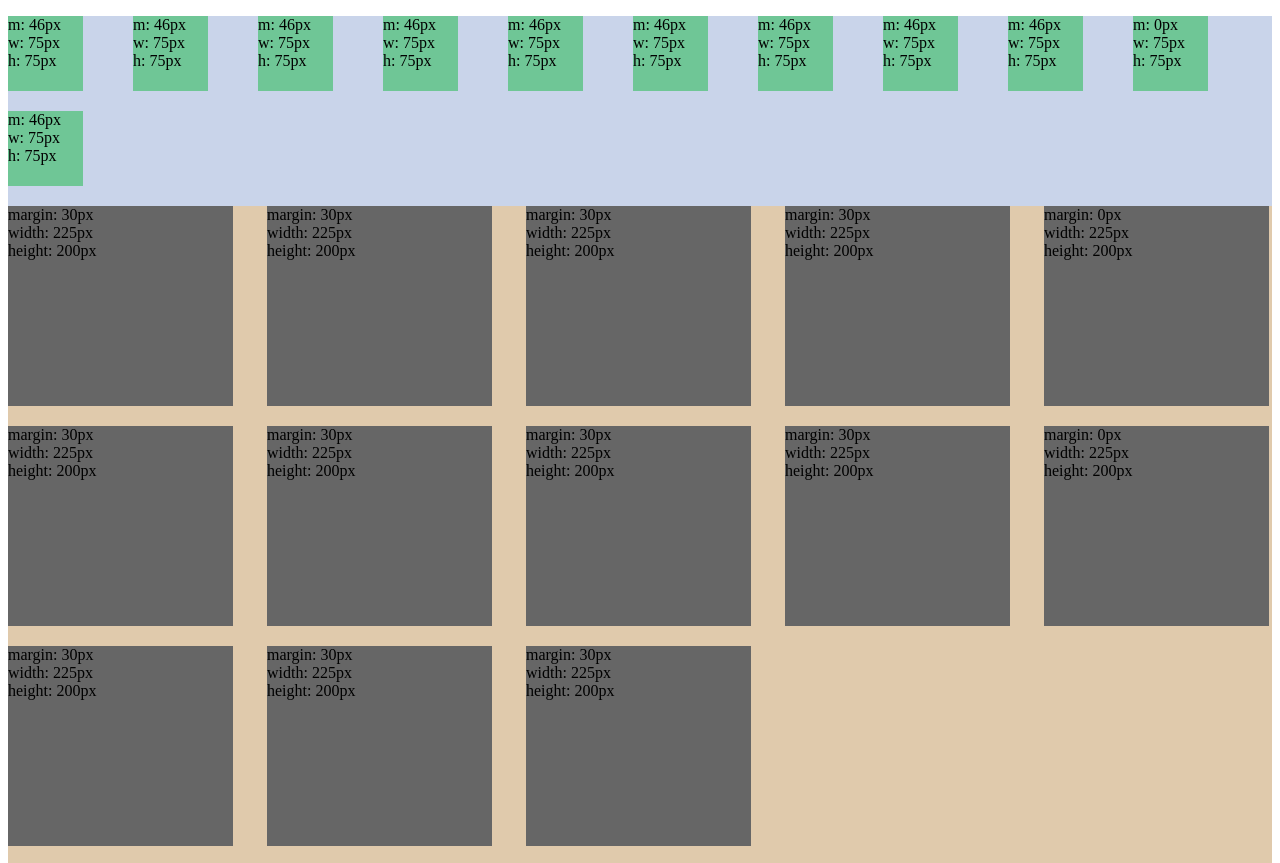
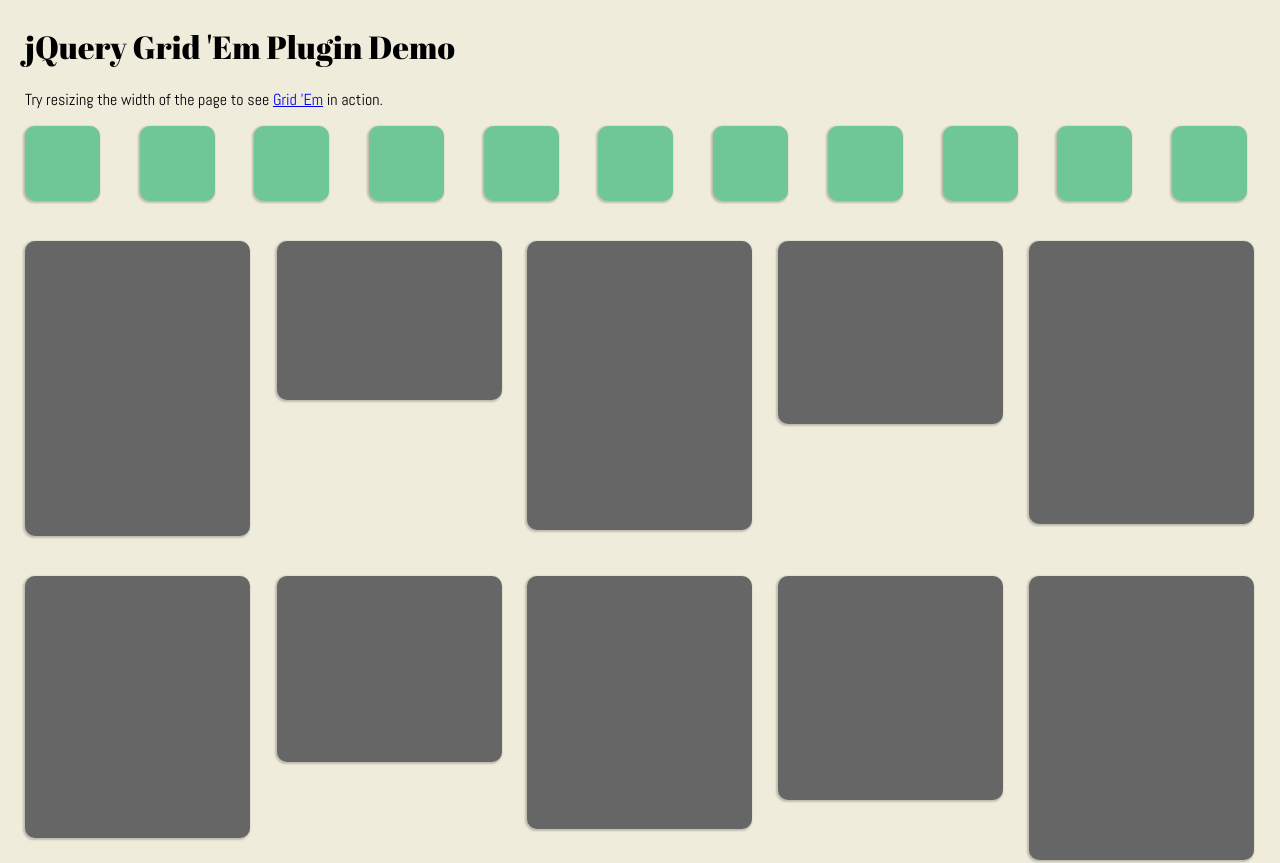
Before and after one commit to streamwave/gridem, a plain HTML site: page demo.html in a window 1280 px wide. Shown: the top 863 px of the page. Drawn offline with nearby package versions, Linux system fonts and the light colour scheme.

Commit message:
Final mods to demo and doc files.

```diff
--- /dev/null
+++ b/demo.css
@@ -0,0 +1,47 @@
+@import url(http://fonts.googleapis.com/css?family=Abel);
+@import url(http://fonts.googleapis.com/css?family=Abril+Fatface);
+
+body {
+  background-color: #EFECDC;
+  font-family: 'Abel',sans-serif;
+  margin: 25px;
+}
+
+h1 {
+  font-family: 'Abril Fatface', cursive;
+  font-weight: normal;
+}
+
+.small-grid,
+.item-grid {
+  width: 100%;
+  padding: 0;
+  margin: 0;
+
+}
+
+.small-grid li,
+.item-grid li {
+  -moz-border-radius: 10px;
+  -webkit-border-radius: 10px;
+  border-radius: 10px;
+  -moz-box-shadow: -1px 1px 2px 1px rgba(0, 0, 0, 0.2);
+  -webkit-box-shadow: -1px 1px 2px 1px rgba(0, 0, 0, 0.2);
+  box-shadow: -1px 1px 2px 1px rgba(0, 0, 0, 0.2);
+  background-color: #666;
+  height: 200px;
+  width: 225px;
+  list-style-type: none;
+  margin: 0 20px 40px 0;
+  padding: 0;
+  display: inline-block;
+  *display: inline;
+  zoom: 1;
+  vertical-align: top;
+}
+
+.small-grid li {
+  background-color: #6FC696;
+  width: 75px;
+  height: 75px;
+}
--- a/demo.html
+++ b/demo.html
@@ -1,104 +1,14 @@
 <!DOCTYPE html>
 <html>
   <head>
-    <meta charset="UTF-8">
-    <meta http-equiv="X-UA-Compatible" content="IE=edge,chrome=1">
-    <meta name="viewport" content="width=device-width, initial-scale=1.0, maximum-scale=1.0, user-scalable=0">
-    <style type="text/css">
-      .small-grid,
-      .item-grid {
-        background-color: #E0CAAC;
-        width: 100%;
-        padding: 0;
-        margin: 0;
-
-      }
-
-      .small-grid li,
-      .item-grid li,
-      .item-grid div {
-        background-color: #666;
-        height: 200px;
-        width: 225px;
-        list-style-type: none;
-        margin: 0 20px 20px 0;
-        padding: 0;
-        display: inline-block;
-        *display: inline;
-        zoom: 1;
-        vertical-align: top;
-      }
-
-      .small-grid { background-color: #C9D4EA; }
-      .small-grid li {
-        background-color: #6FC696;
-        width: 75px;
-        height: 75px;
-      }
-
-      @media only screen and (max-width: 768px) { .item-grid { width: 100%; } }
-
-    </style>
-    <!-- <script src="/jquery-1.9.1.js"></script> -->
-    <script src="http://code.jquery.com/jquery-1.5.min.js"></script>
-    <script src="gridem.js"></script>
-
-    <script>
-    <!--
-      $(document).ready(function() {
-        //randSize('width', 100, 200);
-        //randSize('height', 100, 200);
-        $(window).load(function() {
-          $('.empty-grid').each(function() {
-            $(this).gridEm();
-          });
-
-          $('.item-grid').each(function() {
-            $(this).gridEm( { minMargin: 25 });
-          });
-
-          $('.small-grid').each(function() {
-            $(this).gridEm( { minMargin: 50, maxMargin: 50 });
-          });
-          showInfo();
-        });
-        $(window).resize( function () {
-          $('.item-grid').each( function() {
-            $(this).gridEm( { minMargin: 25 } );
-          });
-          $('.small-grid').each(function() {
-            $(this).gridEm( { minMargin: 50, maxMargin: 50 });
-          });
-          showInfo();
-        });
-
-        // Randomizes sizes of element
-        function randSize( direction, minSize, maxSize ) {
-          $('.item-grid').children().each(function() {
-            newSize = Math.floor(Math.random()*maxSize+minSize);
-            $(this).css(direction, newSize + 'px');
-          });
-        }
-
-        // Show grid item info
-        function showInfo() {
-          $('.item-grid').children().each(function() {
-            $(this).html("margin: " + $(this).css('margin-right') + "<br />");
-            $(this).append("width: " + $(this).css('width') + "<br />");
-            $(this).append("height: " + $(this).css('height') + "<br />");
-          });
-          $('.small-grid').children().each(function() {
-            $(this).html("m: " + $(this).css('margin-right') + "<br />");
-            $(this).append("w: " + $(this).css('width') + "<br />");
-            $(this).append("h: " + $(this).css('height') + "<br />");
-          });
-        }
-      });
-      // -->
-    </script>
+    <meta charset="utf-8" />
+    <meta http-equiv="X-UA-Compatible" content="IE=Edge,chrome=1" />
+    <title>jQuery Grid 'Em Plugin Demo</title>
+    <link href="demo.css" type="text/css" rel="stylesheet" media="screen" />
   </head>
   <body>
-    <ul class="empty-grid"></ul>
+    <h1>jQuery Grid 'Em Plugin Demo</h1>
+    <p>Try resizing the width of the page to see <a href="https://github.com/streamwave/gridem">Grid 'Em</a> in action.</p>
 
     <ul class="small-grid">
       <li></li>
@@ -118,11 +28,9 @@
       <li></li>
       <li></li>
       <li></li>
-      <li><p>Some Content</p></li>
       <li></li>
       <li></li>
       <li></li>
-      <div><p>That's not right</p></div>
       <li></li>
       <li></li>
       <li></li>
@@ -130,6 +38,54 @@
       <li></li>
     </ul>
 
+    <!-- Main jQuery Library -->
+    <script src="http://code.jquery.com/jquery-1.9.1.min.js"></script>
 
+    <!-- Grid 'Em Plugin -->
+    <script src="gridem.js"></script>
+
+    <script>
+    <!--
+      $(document).ready(function() {
+
+        // Randomize the height of our demo items
+        randSize('height', 150, 200);
+
+        // Apply gridEm() once the page has completely loaded
+        $(window).load(function() {
+          $('.empty-grid').each(function() {
+            $(this).gridEm();
+          });
+
+          $('.item-grid').each(function() {
+            $(this).gridEm( { minMargin: 25 });
+          });
+
+          $('.small-grid').each(function() {
+            $(this).gridEm( { minMargin: 10, maxMargin: 50 } );
+          });
+        });
+
+        // Apply gridEm() when the window size changes
+        $(window).resize( function () {
+          $('.item-grid').each( function() {
+            $(this).gridEm( { minMargin: 25 } );
+          });
+          $('.small-grid').each(function() {
+            $(this).gridEm( { minMargin: 10, maxMargin: 50 } );
+          });
+        });
+
+        // Randomizes sizes of element
+        function randSize( direction, minSize, maxSize ) {
+          $('.item-grid').children().each(function() {
+            newSize = Math.floor(Math.random()*maxSize+minSize);
+            $(this).css(direction, newSize + 'px');
+          });
+        }
+
+      });
+      // -->
+    </script>
   </body>
 </html>
--- a/gridem.js
+++ b/gridem.js
@@ -1,7 +1,10 @@
 /*!
  * Grid 'Em - jQuery Plugin
+ * https://github.com/streamwave/gridem
  *
- * Copyright (c) 2013 Yves Dagenais <yves@streamwave.com>
+ * Copyright (c) 2013 Streamwave Communications Corp. <info@streamwave.com>
+ * Licensed under the MIT license.
+ *
  */
 (function( $ ) {
 
```
Also changed, not shown: gridem.jquery.json (+9 -2 lines), 1 other file.
